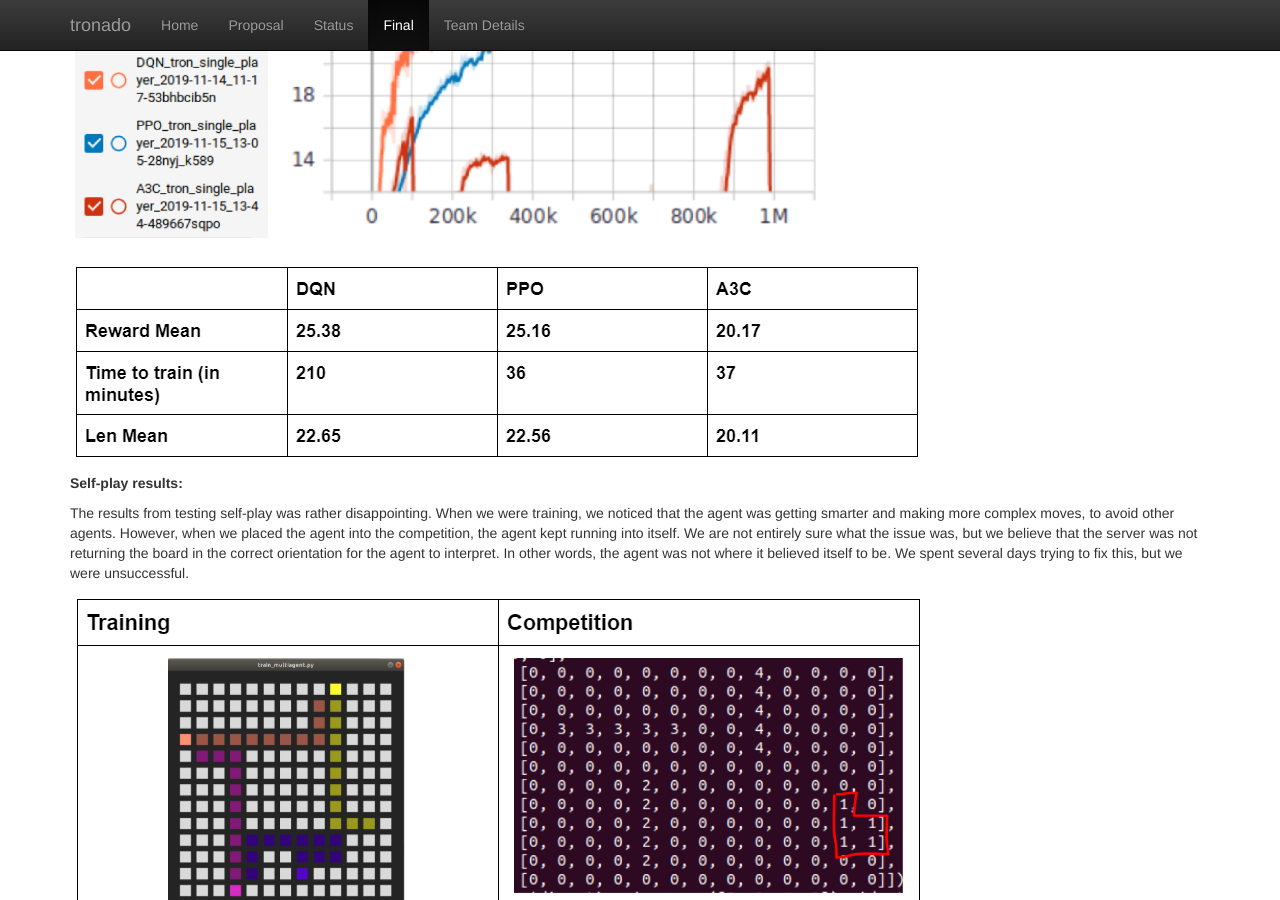
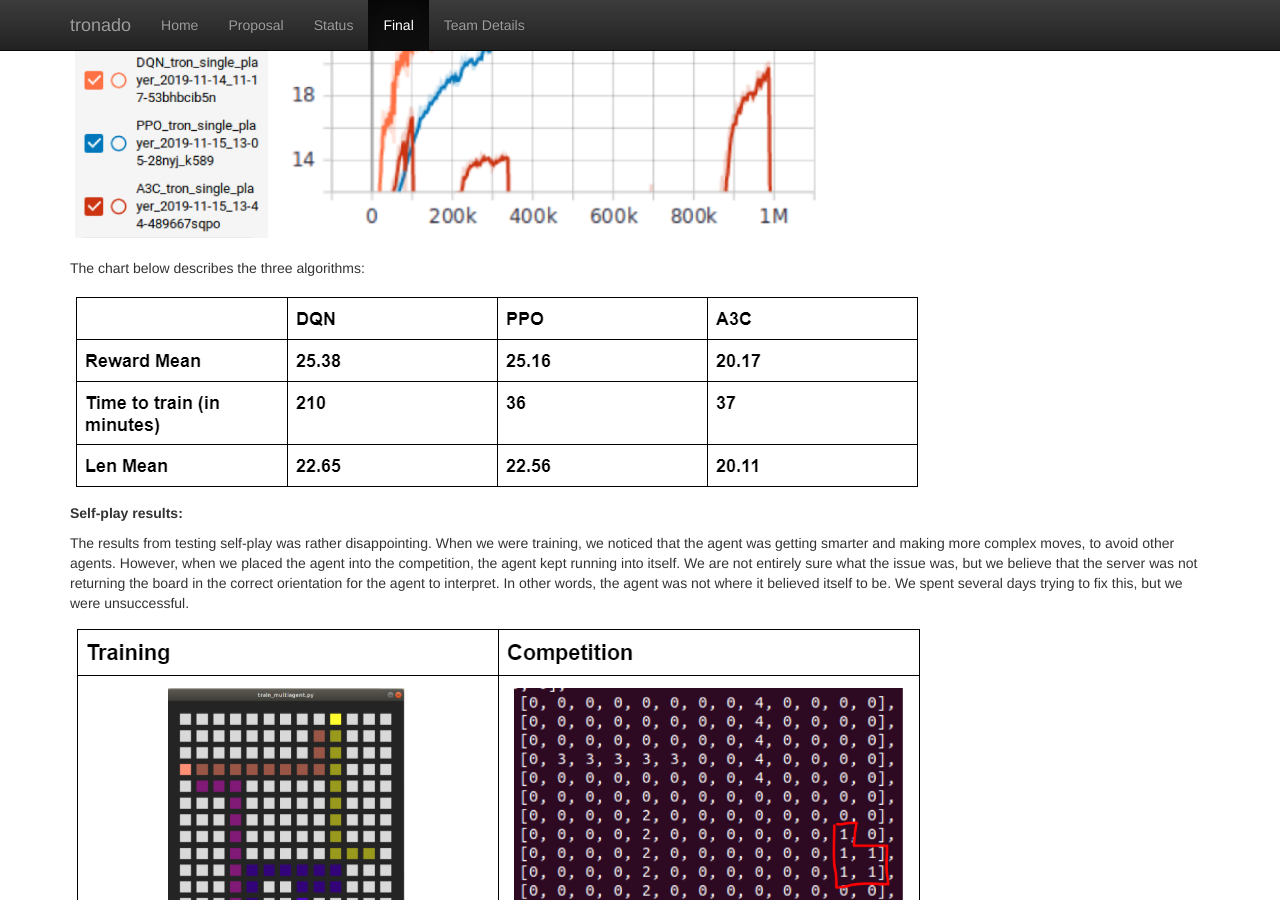
Before and after one commit to shkhodaskar/tronado, a Jekyll site: the page built from docs/final.md, in a window 1280 px wide and 900 px high, scrolled down 4441 px. Built offline with Jekyll 4.4.1, drawn with Linux system fonts in a browser that asks for light colours; our own code applies the rules of GitHub Pages for plain Markdown files.

Commit message:
Add files via upload

```diff
--- a/docs/final.md
+++ b/docs/final.md
@@ -109,8 +109,11 @@ We first created three different agents trained using A3C, DQN and PPO as their
 ![reward_mean](./images2/8.PNG)
 
 
+The chart below describes the three algorithms:
+
 
 ![chart](./images2/9.PNG)
+
 
 **Self-play results:**
 
```
